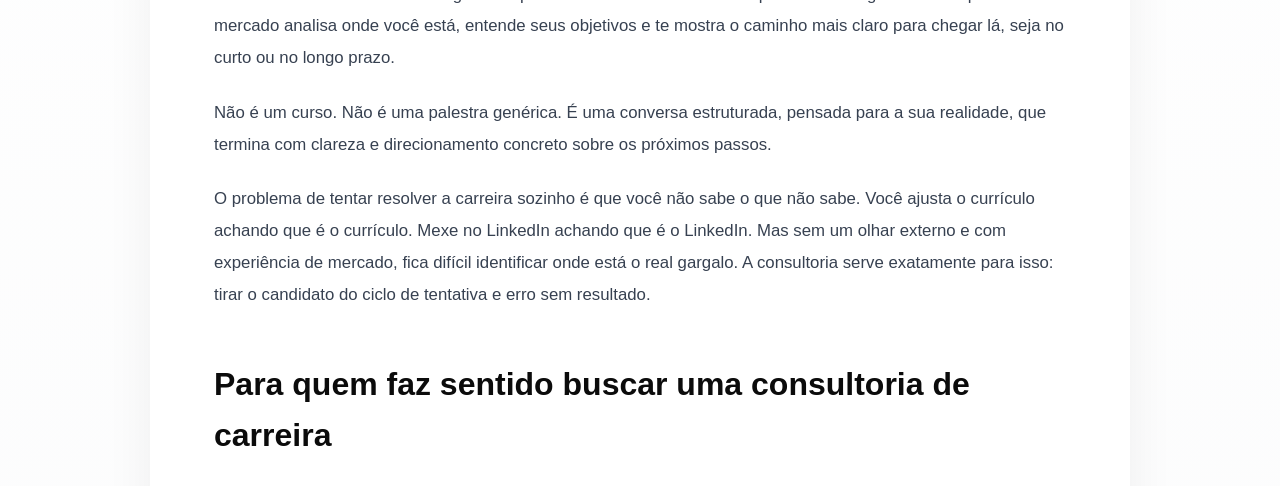
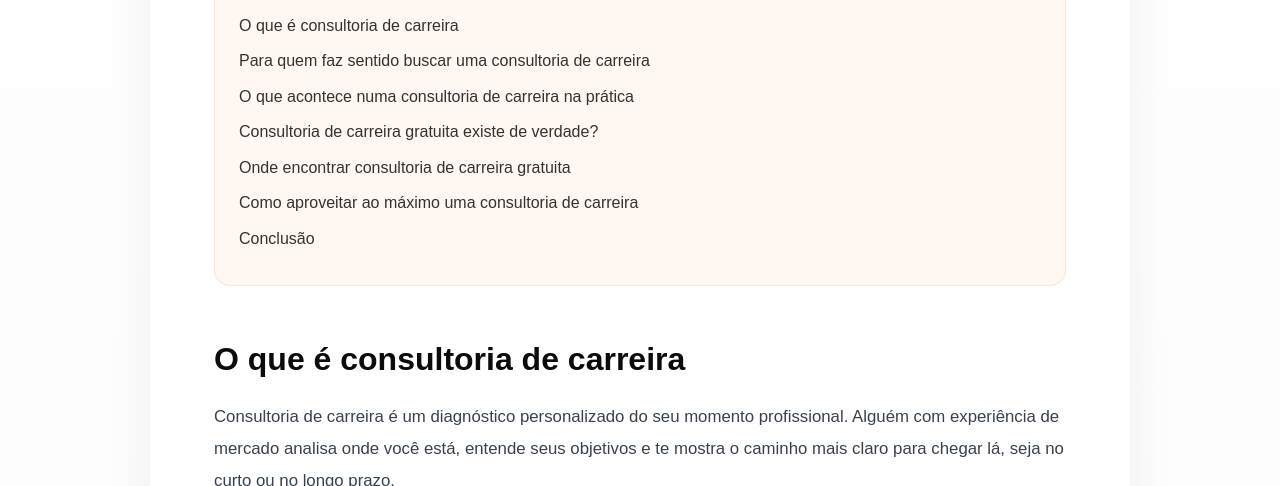
Before and after one commit to Geanccr07/fsl-blog, an Astro site: page /consultoria-de-carreira-gratuita in a window 1280 px wide. Shown: the part 631-1117 px from the top of the page. Built offline with nearby package versions, Linux system fonts and the light colour scheme; Astro itself is replaced by a stand-in of ours.

Commit message:
sumario automatico adicionado

```diff
--- a/src/pages/[slug].astro
+++ b/src/pages/[slug].astro
@@ -18,8 +18,7 @@ export async function getStaticPaths() {
 
 const { post } = Astro.props;
 
-const { Content } = await render(post);
-const readingTime =
+const { Content, headings } = await render(post);const readingTime =
   Math.ceil(post.body.split(' ').length / 200);
 ---
 
@@ -194,6 +193,30 @@ const readingTime =
 
       </section>
 
+{
+  headings.length > 0 && (
+    <aside class="table-of-contents">
+
+      <h2>Neste artigo</h2>
+
+      <ul>
+        {
+          headings
+            .filter(h => h.depth === 2)
+            .map(h => (
+              <li>
+                <a href={`#${h.slug}`}>
+                  {h.text}
+                </a>
+              </li>
+            ))
+        }
+      </ul>
+
+    </aside>
+  )
+}
+
       <Content />
 
       {
--- a/src/styles/blog.css
+++ b/src/styles/blog.css
@@ -348,3 +348,51 @@
   }
 
 }
+
+.table-of-contents {
+  background: #fff7f2;
+
+  border: 1px solid rgba(255,123,0,0.15);
+
+  border-radius: 16px;
+
+  padding: 24px;
+
+  margin: 32px 0;
+}
+
+.table-of-contents h2 {
+  font-size: 1.1rem;
+
+  margin-bottom: 16px;
+
+  color: #ff7b00;
+}
+
+.table-of-contents ul {
+  list-style: none;
+
+  padding: 0;
+
+  margin: 0;
+}
+
+.table-of-contents li + li {
+  margin-top: 10px;
+}
+
+.table-of-contents a {
+  text-decoration: none;
+
+  color: #333;
+
+  transition: 0.2s;
+}
+
+.table-of-contents a:hover {
+  color: #ff7b00;
+}
+
+html {
+  scroll-behavior: smooth;
+}
```
